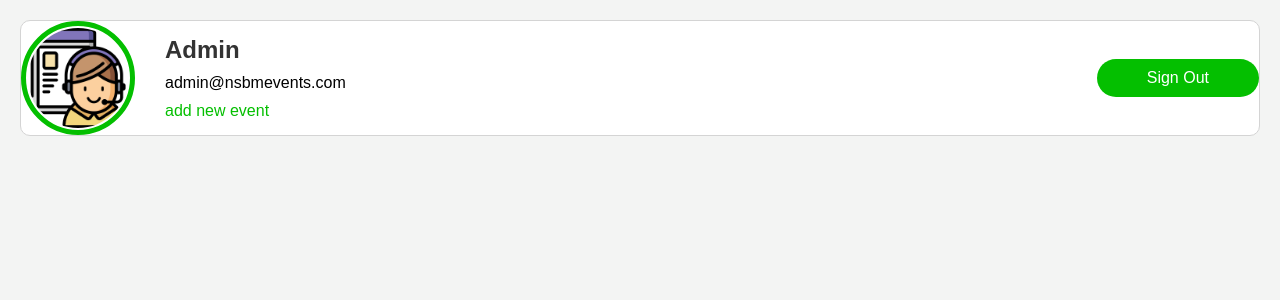
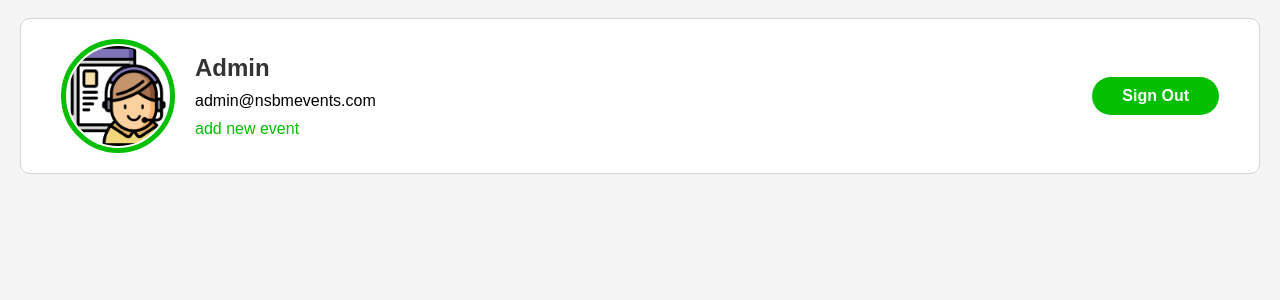
Before and after one commit to kasundularaam/NSBMEvents, a PHP site: page /pages/admin_profile.php in a window 1280 px wide. Shown: the part 70-370 px from the top of the page. Run offline with PHP 8.4, Linux system fonts and the light colour scheme.

Commit message:
admin profile done

```diff
--- a/pages/admin_profile.php
+++ b/pages/admin_profile.php
@@ -15,19 +15,23 @@ if (isset($_POST["sign-out"])) {
 <?php $page = "Profile";
 include("../components/header.php"); ?>
 
-<form class="user-details-card card" action="<?php echo $_SERVER['PHP_SELF'] ?>" method="POST">
+<div class="container">
+    <br>
+    <form class="card row space-between padding-h40 padding-v20" action="<?php echo $_SERVER['PHP_SELF'] ?>" method="POST">
 
-    <div class="details-view">
-        <img src="../images/admin.png" alt="Avatar" class="avatar">
-        <div class="text-view">
-            <h2>Admin</h2>
-            admin@nsbmevents.com
-            <a href="new_event.php">add new event</a>
+        <div class="row gap20">
+            <img src="../images/admin.png" alt="Avatar" class="avatar">
+            <div class="col align-start gap10">
+                <h2>Admin</h2>
+                admin@nsbmevents.com
+                <a class="primary" href="new_event.php">add new event</a>
+            </div>
         </div>
-    </div>
+        <input class="button" name="sign-out" type="submit" value="Sign Out">
+    </form>
+    <br>
+</div>
 
-    <input class="auth-btn" name="sign-out" type="submit" value="Sign Out">
-</form>
 
 <?php include "../components/footer.php" ?>
 
```
